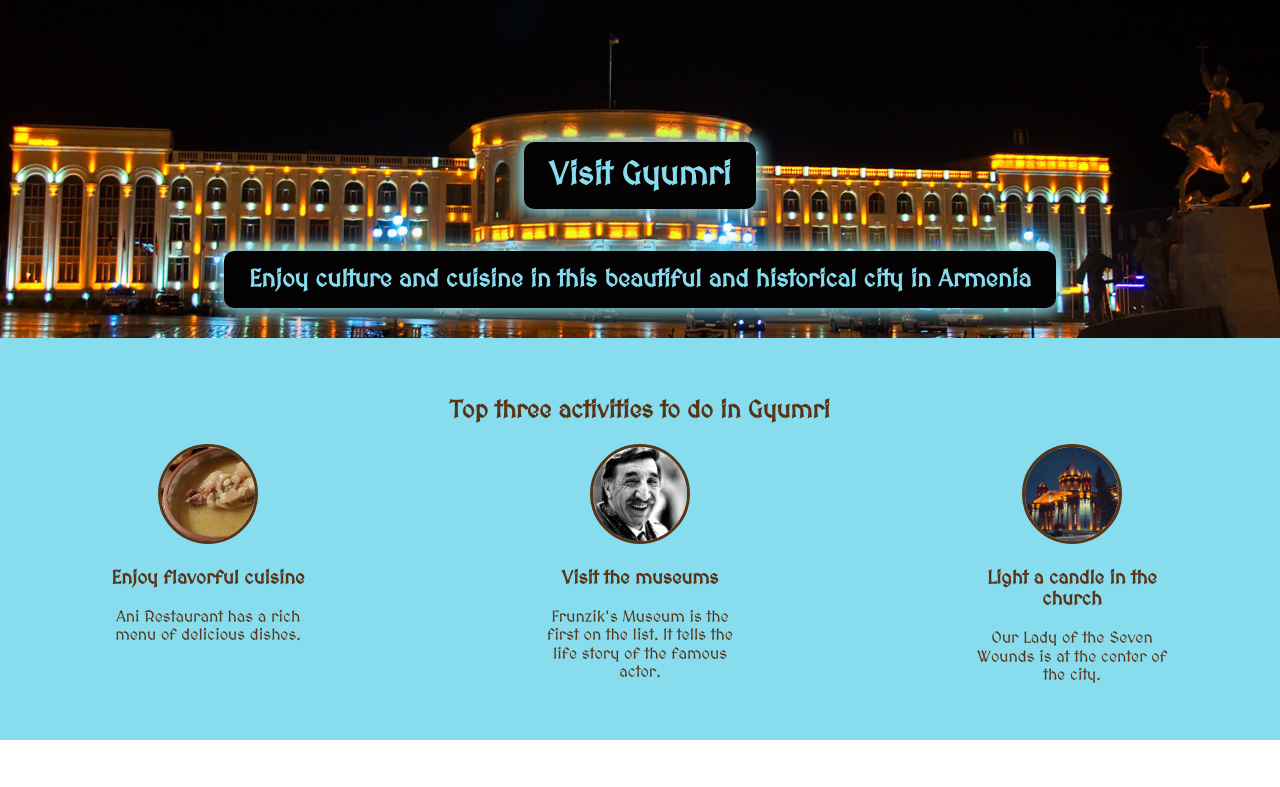
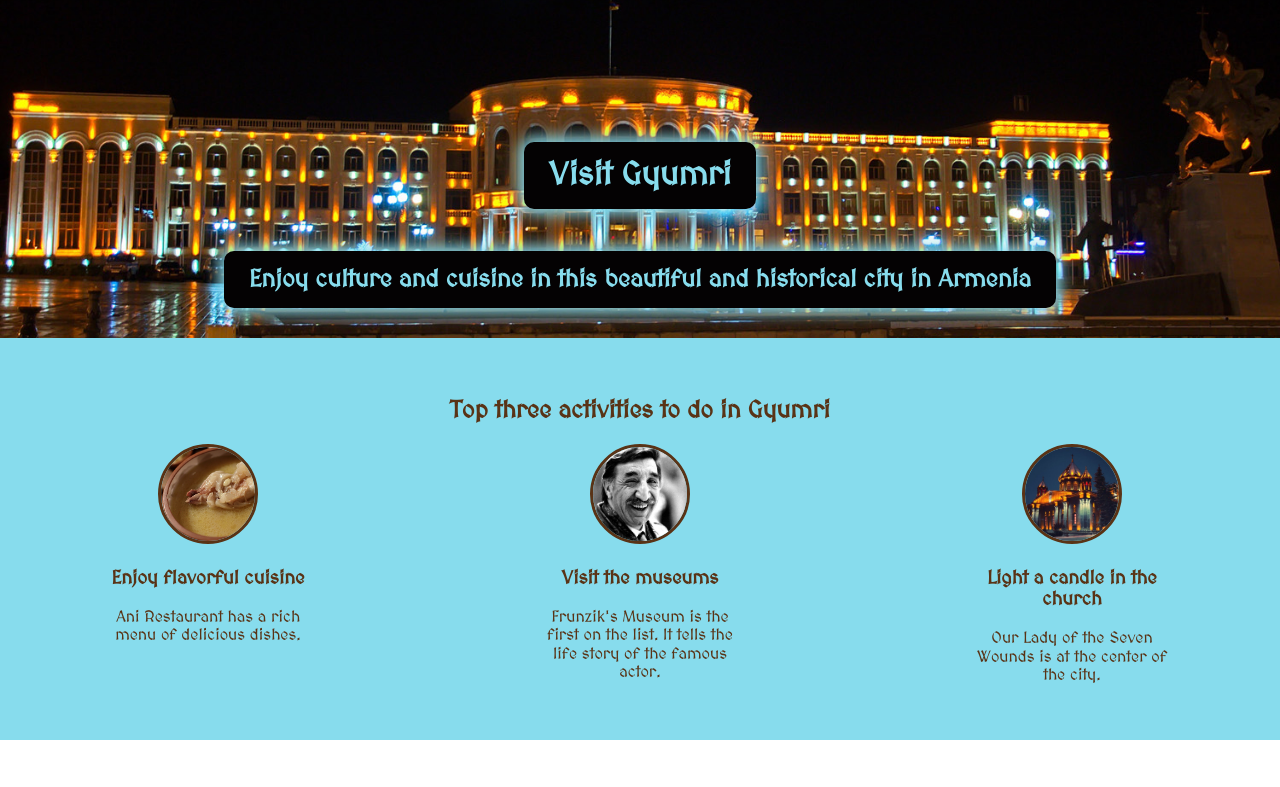
Before and after one commit to shantdashjian/hometown-homepage, a plain HTML site: page index.html in a window 1280 px wide. Shown: the top 787 px of the page. Drawn offline with nearby package versions, Linux system fonts and the light colour scheme.

Commit message:
Make background image show the statue regardless of screen size

```diff
--- a/styles.css
+++ b/styles.css
@@ -16,6 +16,7 @@ body {
     background-size: cover;
     color: #87DCED;
     padding: 121px 10px 10px 10px;
+    background-position: center right;
 }
 
 #hero-header, #hero-text {
```
